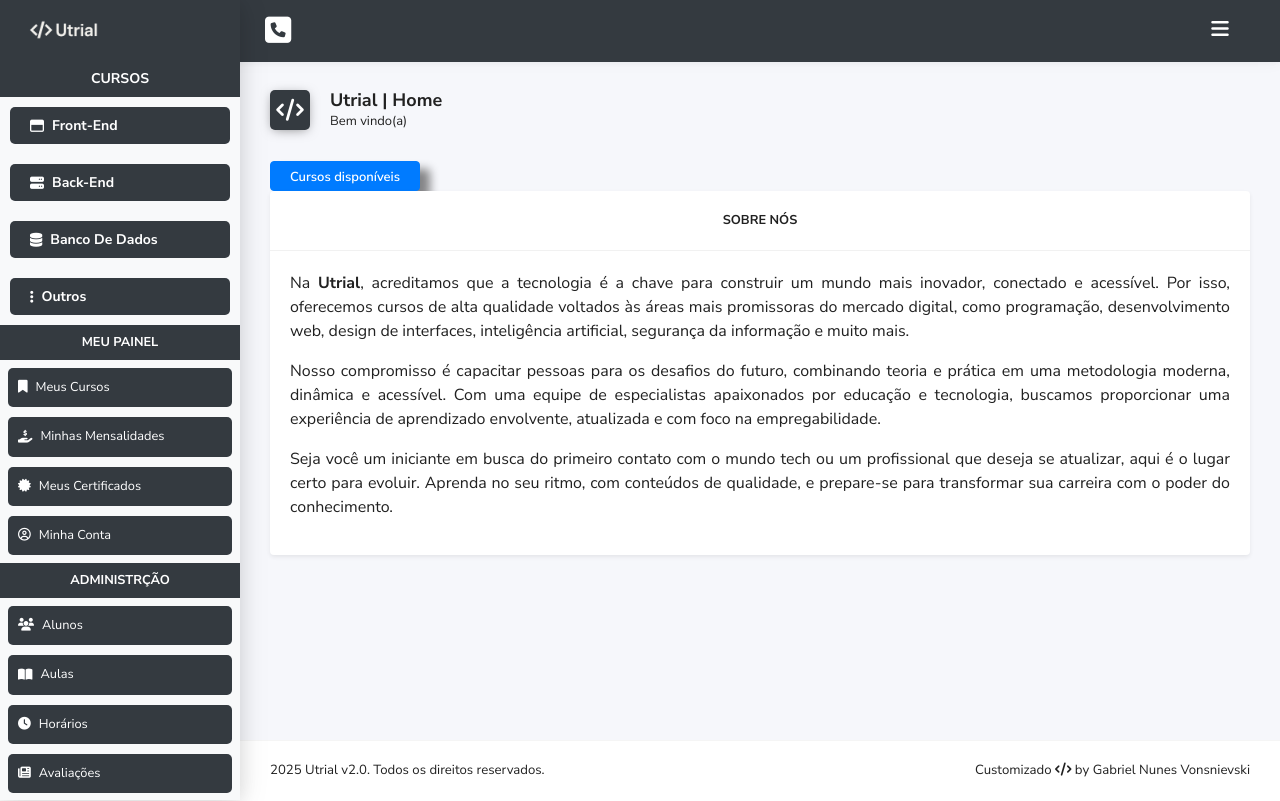
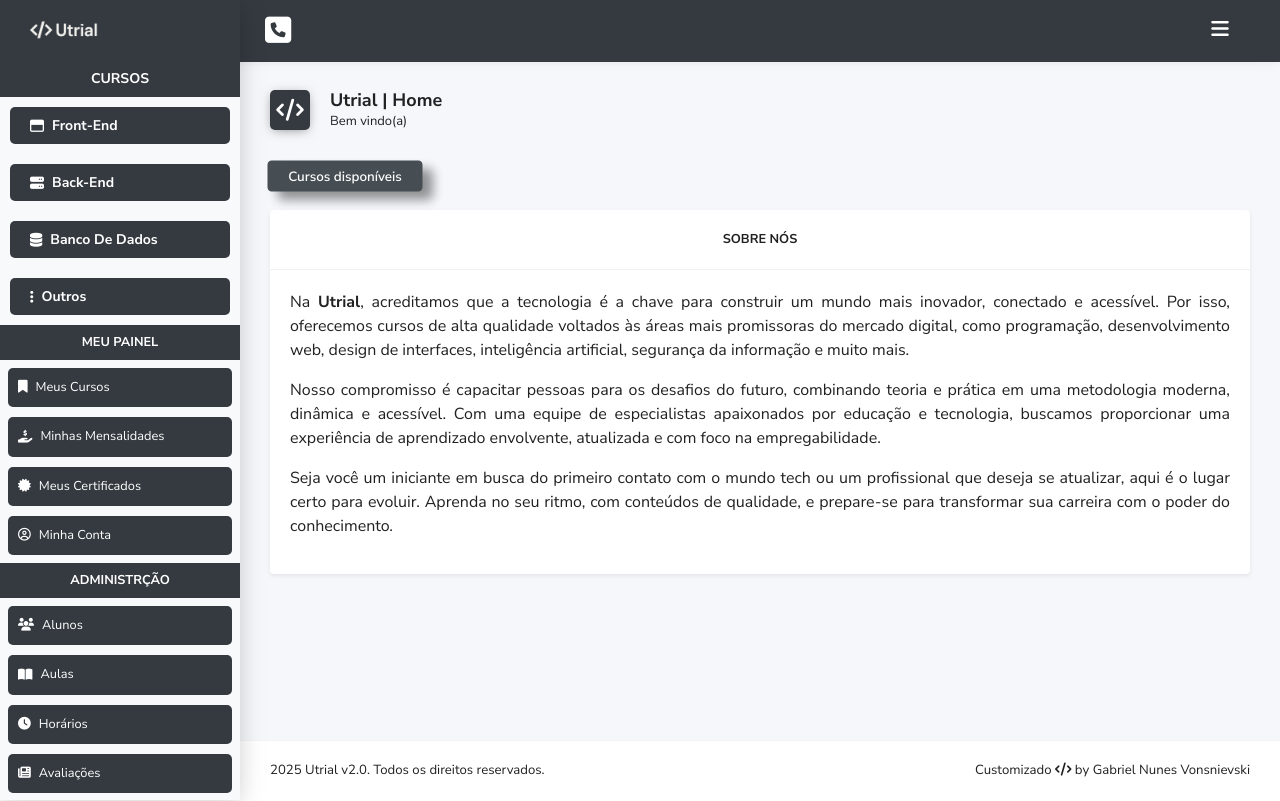
Before and after one commit to GabrielNunesVonsnievski-py/UTrial, a CodeIgniter app: page /UTrial/ in a window 1280 px wide. Run offline with CodeIgniter, Linux system fonts and the light colour scheme; some web fonts are replaced.

Commit message:
25/04/2025 animação botao

```diff
--- a/application/views/Home/index.php
+++ b/application/views/Home/index.php
@@ -21,15 +21,15 @@
                 </div>
             </div>
 
-            <div class="#" style="">
+            <div class="#" style="text-center">
                 <a href="<?php echo base_url('/cursos'); ?>">
-                    <button class="btn btn-primary">Cursos disponíveis</button>
+                    <button class="btn btn-dark btn-respirando">Cursos disponíveis</button>
                 </a>
             </div>
+            <br>
             <div class="row">
                 <div class="col-md-12">
                     <div class="card shadow-sm">
-
                         <div class="card-header d-block text-center">
                             <strong>SOBRE NÓS</strong>
                         </div>
@@ -68,4 +68,14 @@
     box-shadow: 10px 8px 10px rgba(0, 0, 0, 0.47);
 }
 
+@keyframes respirar {
+  0% { transform: scale(1); opacity: 0.7; }
+  50% { transform: scale(1.05); opacity: 1; }
+  100% { transform: scale(1); opacity: 0.7; }
+}
+
+.btn-respirando {
+  animation: respirar 2s infinite ease-in-out;
+}
+
 </style>
```
